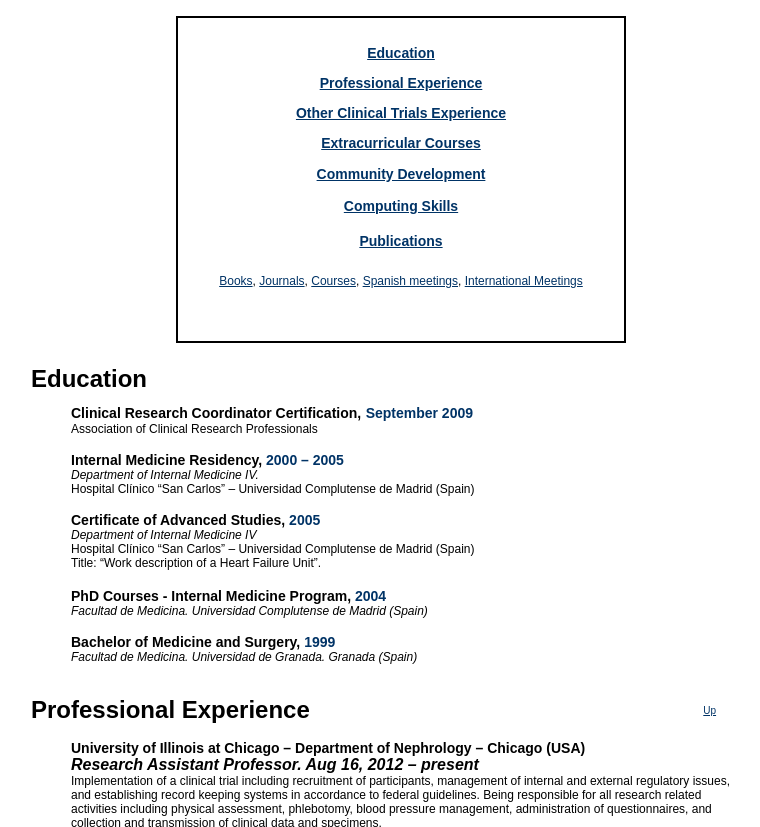
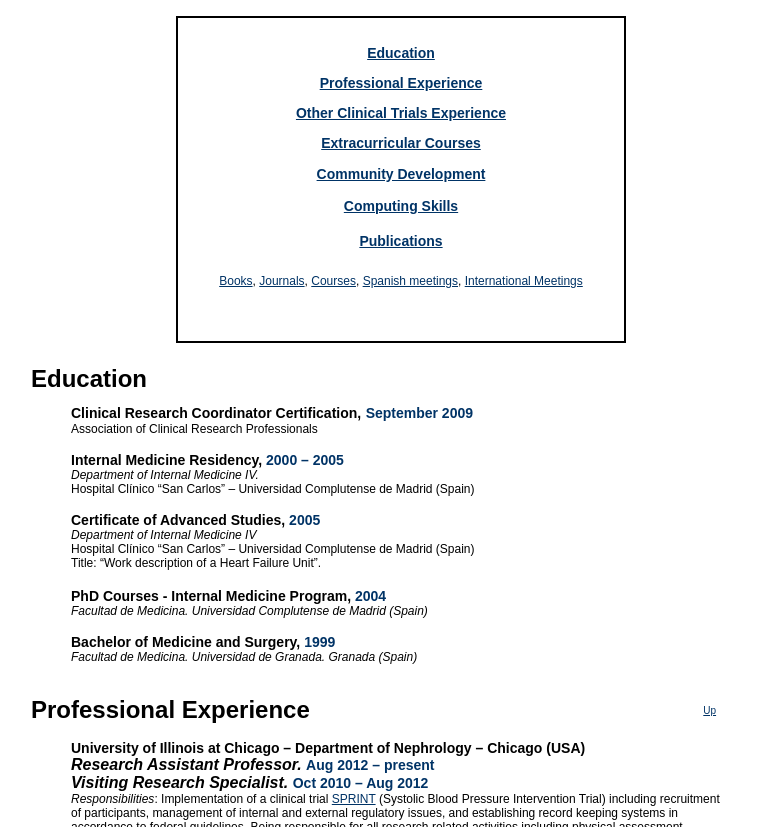
Before and after one commit to nieveslop/nieveslop.github.io, a plain HTML site: page index.html in a window 1280 px wide. Shown: the part 111-938 px from the top of the page, without its empty margins (239-999 px from the left). Drawn offline with Linux system fonts and the light colour scheme.

Commit message:
Add link to SPRINT

```diff
--- a/index.html
+++ b/index.html
@@ -103,9 +103,11 @@
     <tr>
       <td colspan="2"><blockquote>
         <p><span class="style21">University of Illinois at Chicago &ndash; Department of Nephrology  &ndash; Chicago (USA)</span><br />
-          <em><strong>Research Assistant Professor. Aug 16, 2012 &ndash; present</strong></em><br />
-          <span class="style7">Implementation of a clinical trial including recruitment of participants, management of internal and external regulatory issues, and establishing record keeping systems in accordance to federal guidelines. Being responsible for all research related activities including physical assessment, phlebotomy, blood pressure management, administration of questionnaires, and collection and transmission of clinical data and specimens.<br />
-          <span class="style37">Visiting Research Specialist. Oct&rsquo;10 &ndash; Aug&rsquo;12</span></span></p>
+          <em><strong>Research Assistant Professor. </strong></em> <span class="style28">Aug 2012 &ndash; present </span>
+          <br />
+          <em><strong>Visiting Research Specialist. </strong></em> <span class="style28">Oct 2010 &ndash; Aug 2012 </span>
+          <br>
+          <span class="style7"><em>Responsibilities</em>: Implementation of a clinical trial <a href="https://www.sprinttrial.org/" target="_blank">SPRINT</a> (Systolic Blood Pressure Intervention Trial) including recruitment of participants, management of internal and external regulatory issues, and establishing record keeping systems in accordance to federal guidelines. Being responsible for all research related activities including physical assessment, phlebotomy, blood pressure management, administration of questionnaires, and collection and transmission of clinical data and specimens. Perform cognitive testing such as MoCA, Digit Symbol Coding, Logical Memory, Hopkins Verbal Learning, Trail Making, Boston Naming, and Rey_O, Digit. <strong>To find out more about the SPRINT study, <a href="http://www.nytimes.com/2015/06/23/health/blood-pressure-the-mystery-number.html" target="_blank">check out this article at the nytimes.</a></strong><br />
         <p><span class="style21">Rush Alzheimer&rsquo;s Disease Center - Armour Academic Center &ndash; Chicago (USA), <span class="style28">Aug&rsquo;09 &ndash; Jan'10 </span> </span><br />
           <strong><em> Research Study Coordinator.</em></strong><br />
           <span class="style7">Responsibilities:<br />
```
